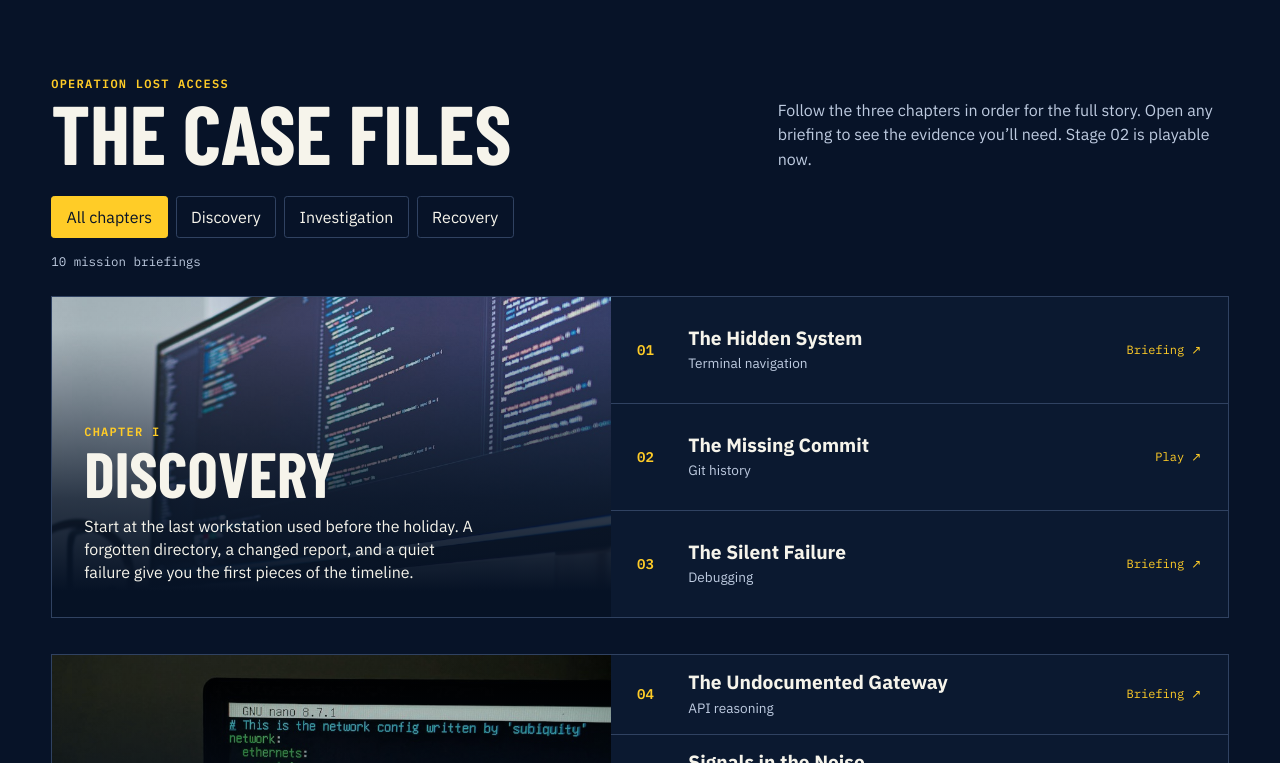
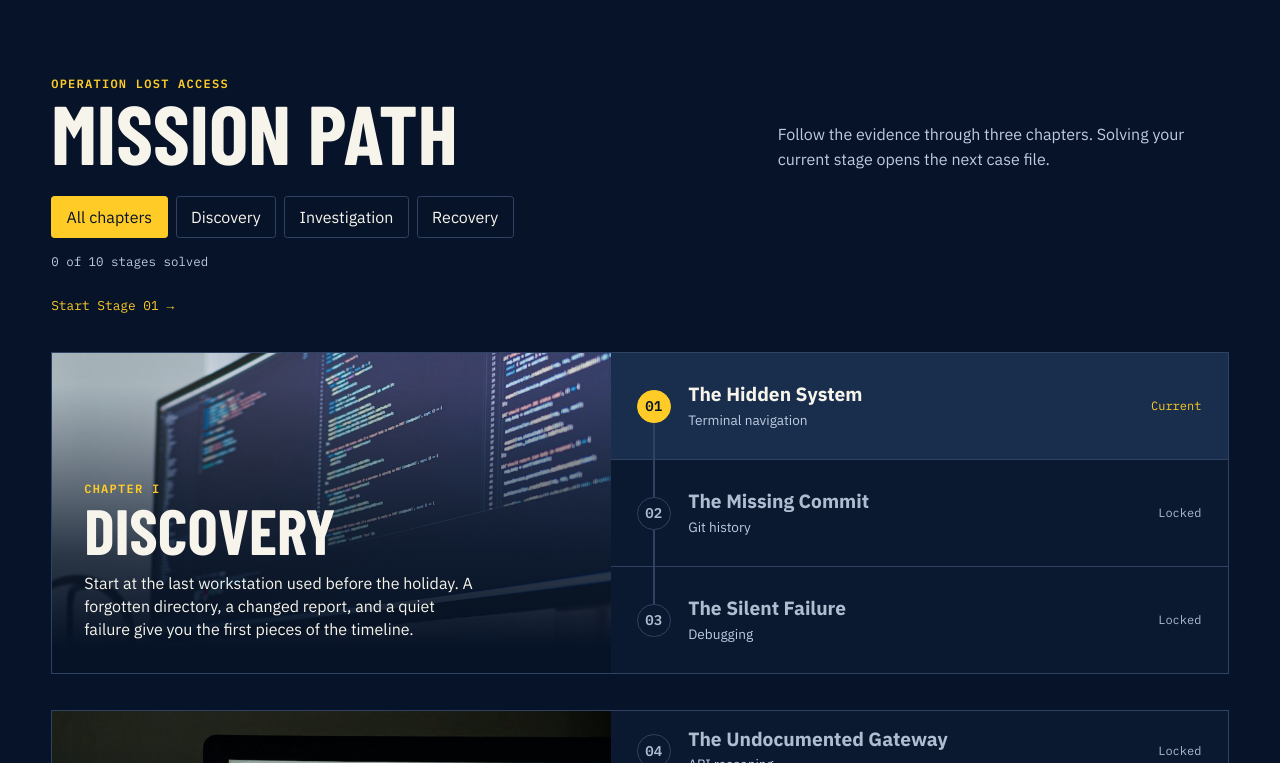
Before and after one commit to Daniel-ct27/colorstack-tg, a React (Vite) app: page / in a window 1280 px wide. Shown: the part 717-1480 px from the top of the page. Built offline with nearby package versions, Linux system fonts and the light colour scheme; a web font is replaced by a local one.

Commit message:
Show the mission path and gate each stage

```diff
--- a/src/main.tsx
+++ b/src/main.tsx
@@ -3,9 +3,15 @@ import { createRoot } from 'react-dom/client'
 import { chapters, missionsForChapter, type Chapter } from './missions.ts'
 import { MissingCommit } from './MissingCommit.tsx'
 import { chapterScenes, evidenceNotes } from './story.ts'
+import { HiddenSystem } from './HiddenSystem.tsx'
+import { stageStatus } from './progress.ts'
 import './style.css'
 
-const progressKey = 'colorstack-code-hunt:missing-commit'
+const progressKey = 'colorstack-code-hunt:completed-stages'
+
+function missionUrl(id: number) {
+  return `/missions/${String(id).padStart(2, '0')}`
+}
 
 const path = window.location.pathname
 const match = /^\/missions\/(\d{2})\/?$/.exec(path)
@@ -17,22 +23,30 @@ if (path !== '/') {
 
 function App() {
   const [chapter, setChapter] = useState<Chapter | 'All'>('All')
-  const [missingCommitSolved, setMissingCommitSolved] = useState(() => {
+  const [completed, setCompleted] = useState<number[]>(() => {
     try {
-      return localStorage.getItem(progressKey) === 'solved'
+      const saved: unknown = JSON.parse(localStorage.getItem(progressKey) ?? '[]')
+      const ids = Array.isArray(saved) ? saved.filter((id): id is number => Number.isInteger(id) && id >= 1 && id <= 10) : []
+      if (localStorage.getItem('colorstack-code-hunt:missing-commit') === 'solved' && !ids.includes(2)) ids.push(2)
+      return ids
     } catch {
-      return false
+      return []
     }
   })
   const [progressNotice, setProgressNotice] = useState('')
   const displayed = missionsForChapter(chapter)
+  const allMissions = missionsForChapter('All')
+  const current = allMissions.find(({ id }) => stageStatus(id, completed) === 'current')
+  const completedCount = allMissions.filter(({ id }) => stageStatus(id, completed) === 'complete').length
 
-  function recordMissingCommitSolve() {
-    setMissingCommitSolved(true)
+  function recordSolve(id: number) {
+    if (stageStatus(id, completed) !== 'current') return
+    const updated = [...completed, id]
+    setCompleted(updated)
     try {
-      localStorage.setItem(progressKey, 'solved')
+      localStorage.setItem(progressKey, JSON.stringify(updated))
     } catch {
-      setProgressNotice('Browser storage is unavailable. This solve lasts until you reload the page.')
+      setProgressNotice('Browser storage is unavailable. Progress cannot follow you to another page.')
     }
   }
 
@@ -53,13 +67,28 @@ function App() {
             <>
               <p className="eyebrow mt-5">{mission.chapter} · Stage {String(mission.id).padStart(2, '0')} · {mission.focus}</p>
               <div className="case-heading mt-2"><h1 id="case-title">{mission.title}</h1></div>
-              <p className="max-w-prose leading-relaxed text-muted">{evidenceNotes[mission.id] ?? mission.briefing}</p>
-              {mission.id === 2 ? (
-                <MissingCommit solved={missingCommitSolved} onSolve={recordMissingCommitSolve} progressNotice={progressNotice} />
+              {stageStatus(mission.id, completed) === 'locked' ? (
+                <div className="stage-lock">
+                  <h2 className="font-bold text-gold">Stage locked</h2>
+                  <p className="mt-1 text-muted">Complete the earlier missions to open this case file.</p>
+                  {current && <a className="nav-link mt-2 inline-block" href={missionUrl(current.id)}>Go to Stage {String(current.id).padStart(2, '0')} →</a>}
+                </div>
               ) : (
-                <p className="mt-6 text-sm text-gold">Briefing available. Playable investigation in development.</p>
+                <>
+                  <p className="max-w-prose leading-relaxed text-muted">{evidenceNotes[mission.id] ?? mission.briefing}</p>
+                  {mission.id === 1 ? (
+                    <HiddenSystem solved={completed.includes(1)} onSolve={() => recordSolve(1)} />
+                  ) : mission.id === 2 ? (
+                    <MissingCommit solved={completed.includes(2)} onSolve={() => recordSolve(2)} progressNotice="" />
+                  ) : (
+                    <p className="mt-6 text-sm text-gold">Briefing available. Playable investigation in development.</p>
+                  )}
+                  {progressNotice && <p className="mt-4 text-sm text-gold" role="status">{progressNotice}</p>}
+                  {mission.id < allMissions.length && stageStatus(mission.id, completed) === 'complete' && !progressNotice && (
+                    <a className="primary-link" href={missionUrl(mission.id + 1)}>Next stage →</a>
+                  )}
+                </>
               )}
-              {mission.id < 10 && <a className="nav-link mt-6 inline-block" href={`/missions/${String(mission.id + 1).padStart(2, '0')}`}>Next case file →</a>}
             </>
           ) : (
             <h1 id="case-title" className="mt-4 text-3xl font-bold">Case file not found</h1>
@@ -82,9 +111,9 @@ function App() {
         <div className="case-heading">
           <div>
             <p className="eyebrow">Operation Lost Access</p>
-            <h2 id="mission-title">The case files</h2>
+            <h2 id="mission-title">Mission path</h2>
           </div>
-          <p>Follow the three chapters in order for the full story. Open any briefing to see the evidence you’ll need. Stage 02 is playable now.</p>
+          <p>Follow the evidence through three chapters. Solving your current stage opens the next case file.</p>
         </div>
         <div className="chapter-filters" role="group" aria-label="Filter missions by chapter">
           {(['All', ...chapters] as const).map((option) => (
@@ -93,7 +122,8 @@ function App() {
             </button>
           ))}
         </div>
-        <p className="case-count" role="status">{displayed.length} mission briefings</p>
+        <p className="case-count" role="status">{completedCount} of {allMissions.length} stages solved</p>
+        {current && <a className="nav-link path-resume" href={missionUrl(current.id)}>{completedCount ? 'Continue' : 'Start'} Stage {String(current.id).padStart(2, '0')} →</a>}
         {progressNotice && <p className="mb-4 text-sm text-muted">{progressNotice}</p>}
         {chapters.filter((name) => chapter === 'All' || name === chapter).map((name) => {
           const scene = chapterScenes[name]
@@ -107,18 +137,28 @@ function App() {
                   <p>{scene.story}</p>
                 </div>
               </div>
-              <ol className="mission-list">
-                {displayed.filter((mission) => mission.chapter === name).map((mission) => (
-                  <li key={mission.id}>
-                    <a className="mission" href={`/missions/${String(mission.id).padStart(2, '0')}`}>
+              <ol className="mission-list mission-path">
+                {displayed.filter((mission) => mission.chapter === name).map((mission) => {
+                  const status = stageStatus(mission.id, completed)
+                  const contents = (
+                    <>
                       <span className="stage-number"><span className="sr-only">Stage </span>{String(mission.id).padStart(2, '0')}</span>
                       <span><strong>{mission.title}</strong><small>{mission.focus}</small></span>
                       <span className="mission-action">
-                        {mission.id === 2 ? (missingCommitSolved ? 'Solved' : 'Play') : 'Briefing'} <span aria-hidden="true">↗</span>
+                        {status === 'locked' ? 'Locked' : status === 'complete' ? 'Solved' : 'Current'}
                       </span>
-                    </a>
-                  </li>
-                ))}
+                    </>
+                  )
+                  return (
+                    <li key={mission.id}>
+                      {status === 'locked' ? (
+                        <div className="mission" data-state={status}>{contents}</div>
+                      ) : (
+                        <a className="mission" data-state={status} href={missionUrl(mission.id)} aria-current={status === 'current' ? 'step' : undefined}>{contents}</a>
+                      )}
+                    </li>
+                  )
+                })}
               </ol>
             </section>
           )
--- a/src/style.css
+++ b/src/style.css
@@ -100,3 +100,17 @@ body { background: var(--color-navy); color: var(--color-ink); font-family: "IBM
 @media (max-width: 760px) {
   .lab-workbench { grid-template-columns: minmax(0, 1fr); }
 }
+
+.mission-path { position: relative; }
+.mission-path::before { content: ""; position: absolute; top: 2.4rem; bottom: 2.4rem; inset-inline-start: calc(clamp(.75rem, 2.3vw, 1.65rem) + 1rem); width: 2px; background: var(--color-line); pointer-events: none; }
+.mission-path .stage-number { position: relative; z-index: 1; display: grid; place-items: center; width: 2.1rem; height: 2.1rem; border: 1px solid var(--color-line); border-radius: 50%; background: #0b1930; }
+.mission-path [data-state="current"] { background: #192d4c; }
+.mission-path [data-state="current"] .stage-number { color: var(--color-navy); border-color: var(--color-gold); background: var(--color-gold); }
+.mission-path [data-state="complete"] .stage-number { border-color: #a5ecbe; color: #a5ecbe; }
+.mission-path [data-state="locked"] { color: #afbdd1; cursor: default; }
+.mission-path [data-state="locked"]:hover { background: none; }
+.mission-path [data-state="locked"] .stage-number,
+.mission-path [data-state="locked"] .mission-action { color: #aebcd2; }
+.path-resume { display: inline-flex; align-items: center; margin: .85rem 0 0; }
+.stage-lock { margin-top: 1.1rem; max-width: 43rem; padding: 1.1rem; border-left: 3px solid var(--color-gold); background: var(--color-panel); }
+.lab-primary:disabled { cursor: default; opacity: .65; }
```
